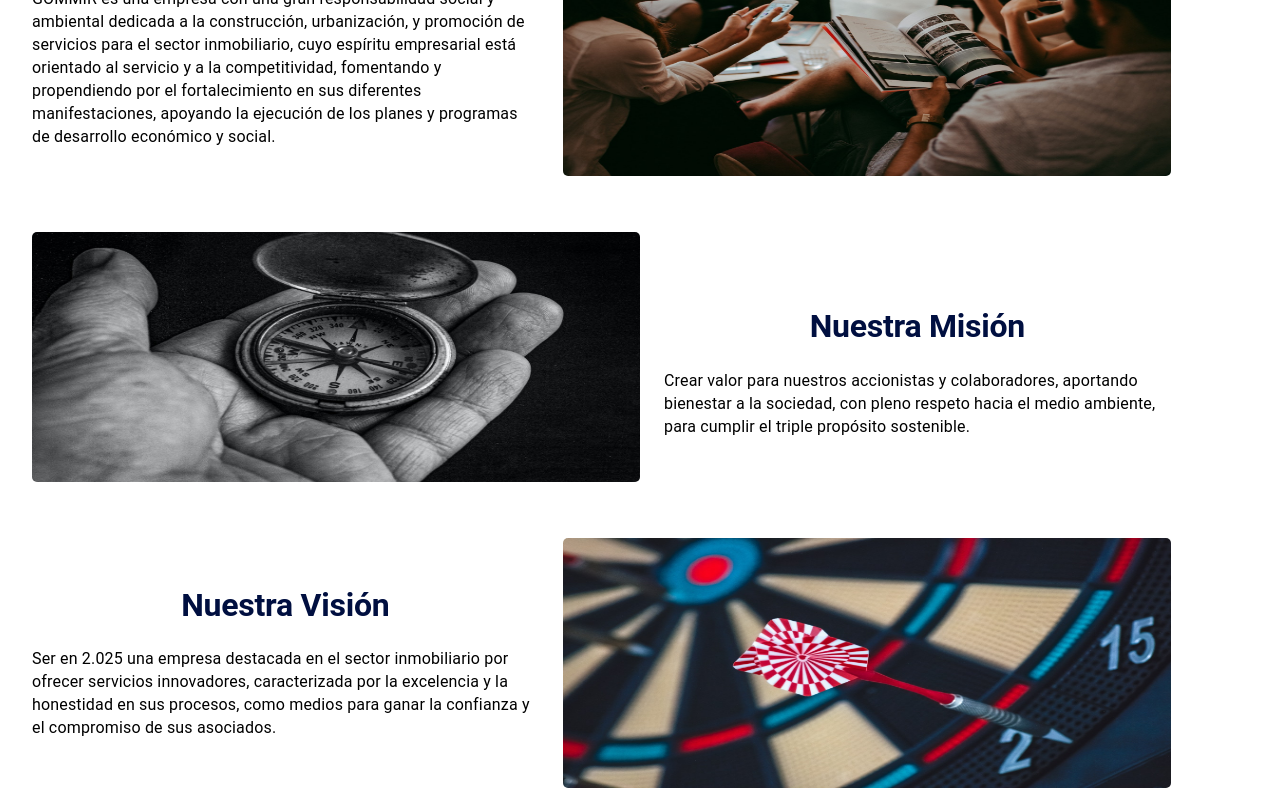
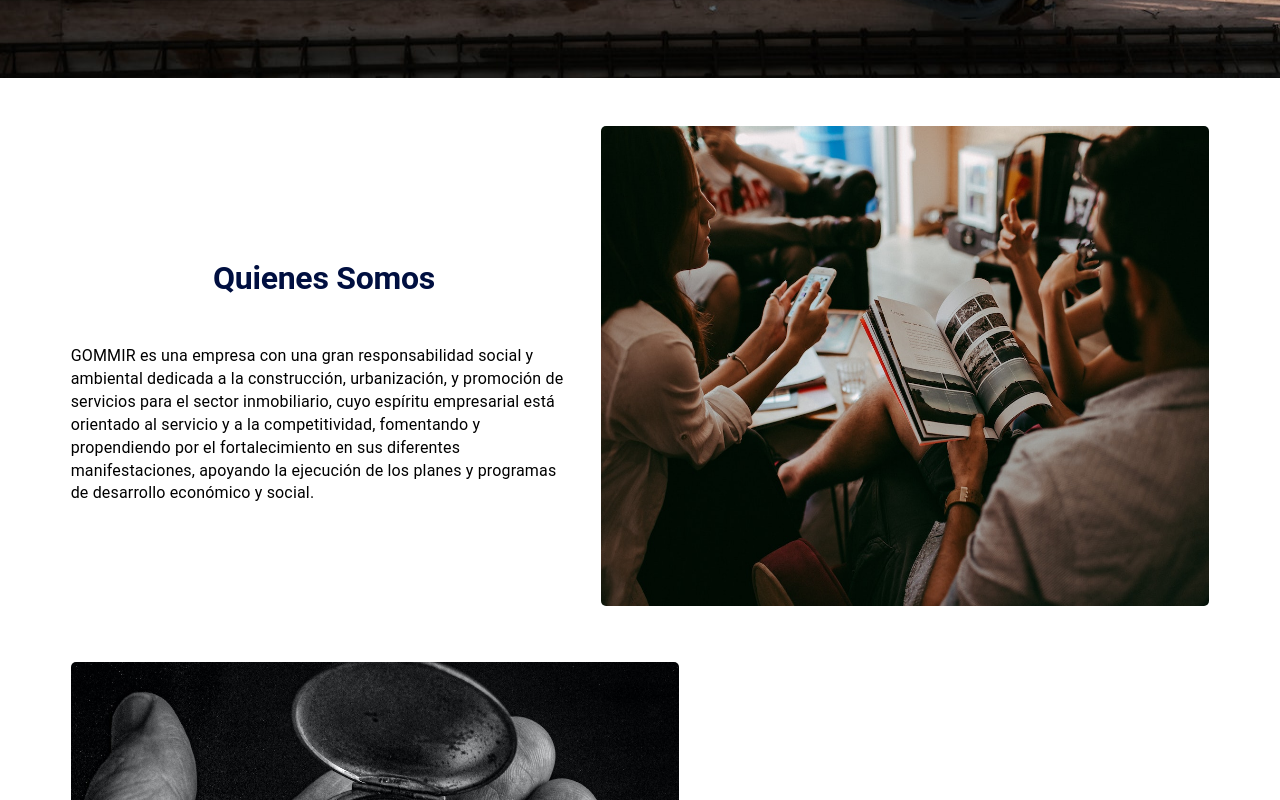
Before and after one commit to FemtDeveloper/gommir, a Next.js app: page /nosotros in a window 1280 px wide. Shown: the part 820-1620 px from the top of the page. Built offline with nearby package versions, Linux system fonts and the light colour scheme.

Commit message:
redimensión de imágenes

```diff
--- a/pages/nosotros.tsx
+++ b/pages/nosotros.tsx
@@ -26,30 +26,33 @@ const Nosotros: NextPage = () => {
         <div className="slide-image">
           <Image src={"/nostros-top.jpg"} alt={"People working"} fill />
         </div>
-        <Grid2 container m={4} gap={3}>
-          <Grid2 container gap={3}>
-            <Grid2 justifyContent={"center"} xs={12} sm={5} alignItems="center">
-              <Box
-                gap={3}
-                display="flex"
+        <Grid2 container m={4} gap={3} justifyContent={"center"}>
+          <Grid2 container gap={3} justifyContent={"center"} display={"flex"}>
+            <Grid2
+              display={"flex"}
+              justifyContent={"center"}
+              alignItems="center"
               flexDirection={"column"}
-                alignItems="center"
-                justifyContent="center"
+              xs={12}
+              sm={5}
             >
-                <Typography variant="h2" component={"h2"}>
+              <Typography
+                variant="h2"
+                component={"h2"}
+                textAlign={"center"}
+                mb={6}
+              >
                 Quienes Somos
               </Typography>
               <Typography variant="body2" component={"p"}>
                 GOMMIR es una empresa con una gran responsabilidad social y
-                  ambiental dedicada a la construcción, urbanización, y
-                  promoción de servicios para el sector inmobiliario, cuyo
-                  espíritu empresarial está orientado al servicio y a la
-                  competitividad, fomentando y propendiendo por el
-                  fortalecimiento en sus diferentes manifestaciones, apoyando la
-                  ejecución de los planes y programas de desarrollo económico y
-                  social.
+                ambiental dedicada a la construcción, urbanización, y promoción
+                de servicios para el sector inmobiliario, cuyo espíritu
+                empresarial está orientado al servicio y a la competitividad,
+                fomentando y propendiendo por el fortalecimiento en sus
+                diferentes manifestaciones, apoyando la ejecución de los planes
+                y programas de desarrollo económico y social.
               </Typography>
-              </Box>
             </Grid2>
             <Grid2 xs={12} sm={6} mb={4}>
               <div className="other-images">
@@ -62,51 +65,51 @@ const Nosotros: NextPage = () => {
             gap={3}
             sx={{ flexDirection: { xs: "column-reverse", sm: "row" } }}
             alignItems="center"
+            justifyContent={"center"}
           >
-            {" "}
             <Grid2 xs={12} sm={6} mb={4}>
               <div className="other-images">
                 <Image src={"/mission.jpg"} fill alt="mission" />
               </div>
             </Grid2>
             <Grid2 justifyContent={"center"} xs={12} sm={5} alignItems="center">
-              <Box
-                gap={3}
-                display="flex"
-                flexDirection={"column"}
-                alignItems="center"
-                justifyContent="center"
+              <Typography
+                variant="h2"
+                component={"h2"}
+                textAlign={"center"}
+                mb={6}
               >
-                <Typography variant="h2" component={"h2"}>
                 Nuestra Misión
               </Typography>
               <Typography variant="body2" component={"p"}>
-                  Crear valor para nuestros accionistas y colaboradores,
-                  aportando bienestar a la sociedad, con pleno respeto hacia el
-                  medio ambiente, para cumplir el triple propósito sostenible.
+                Crear valor para nuestros accionistas y colaboradores, aportando
+                bienestar a la sociedad, con pleno respeto hacia el medio
+                ambiente, para cumplir el triple propósito sostenible.
               </Typography>
-              </Box>
             </Grid2>
           </Grid2>
-          <Grid2 container gap={3} alignItems="center">
+          <Grid2
+            container
+            gap={3}
+            alignItems="center"
+            justifyContent={"center"}
+          >
             <Grid2 justifyContent={"center"} xs={12} sm={5} alignItems="center">
-              <Box
-                gap={3}
-                display="flex"
-                flexDirection={"column"}
-                alignItems="center"
-                justifyContent="center"
+              <Typography
+                variant="h2"
+                component={"h2"}
+                color="secundary"
+                mb={6}
+                textAlign={"center"}
               >
-                <Typography variant="h2" component={"h2"} color="secundary">
                 Nuestra Visión
               </Typography>
               <Typography variant="body2" component={"p"}>
-                  Ser en 2.025 una empresa destacada en el sector inmobiliario
-                  por ofrecer servicios innovadores, caracterizada por la
-                  excelencia y la honestidad en sus procesos, como medios para
-                  ganar la confianza y el compromiso de sus asociados.
+                Ser en 2.025 una empresa destacada en el sector inmobiliario por
+                ofrecer servicios innovadores, caracterizada por la excelencia y
+                la honestidad en sus procesos, como medios para ganar la
+                confianza y el compromiso de sus asociados.
               </Typography>
-              </Box>
             </Grid2>
             <Grid2 xs={12} sm={6}>
               <div className="other-images">
--- a/styles/globals.css
+++ b/styles/globals.css
@@ -25,6 +25,7 @@ a {
   height: 280px;
   margin: 0 auto;
 }
+
 .slide-image {
   width: 100%;
 }
@@ -53,9 +54,17 @@ a {
     height: 420px;
   }
 }
-@media (min-width: 980px) {
+@media (min-width: 900px) {
   .slide-image {
     height: 620px;
+  }
+  .other-images {
+    height: 340px;
+  }
+}
+@media (min-width: 1100px) {
+  .slide-image {
+    height: 820px;
   }
   .other-images {
     height: 340px;
@@ -187,4 +196,20 @@ a {
     padding: 30px;
     padding-top: 10px;
   }
+  .other-images {
+    height: 330px;
+  }
+  .gommir-image {
+    height: 600px;
+  }
 }
+@media screen and (min-width: 1180px) {
+  .contact-container {
+    width: 50%;
+    padding: 30px;
+    padding-top: 10px;
+  }
+  .other-images {
+    height: 480px;
+  }
+}
```
Also changed, not shown: pages/servicios.tsx (+38 -36 lines). Lines whose indentation alone changed are shown as unchanged.
